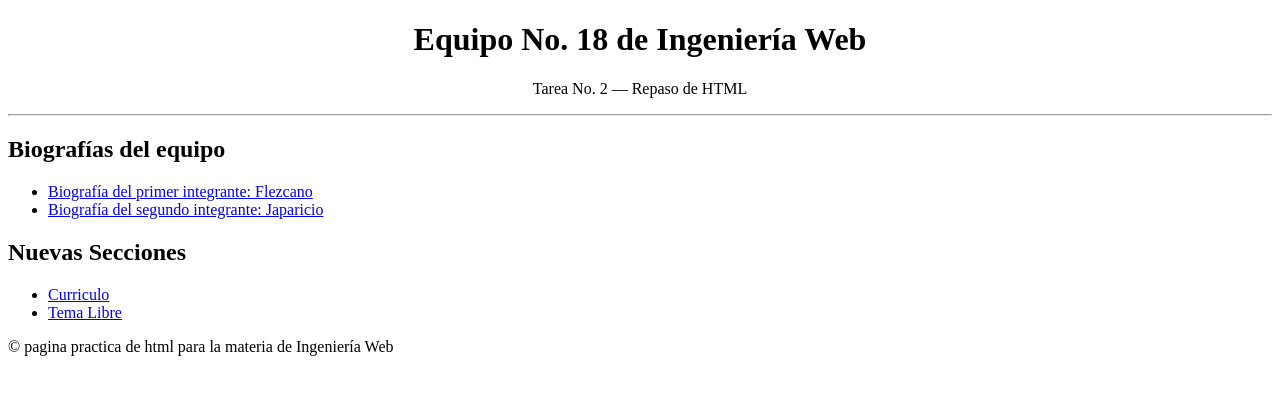
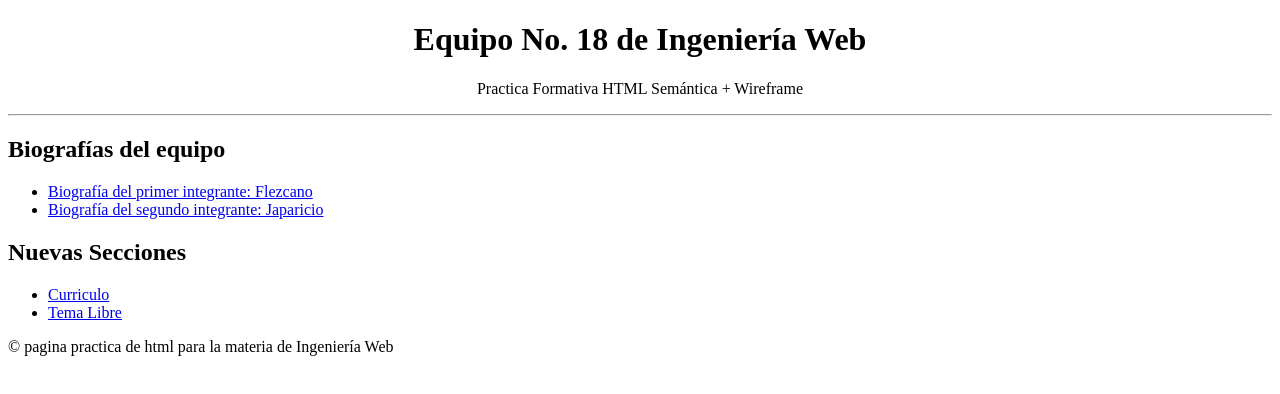
Before and after one commit to Jere-AP/FormativaIngWeb, a plain HTML site: page index.html in a window 1280 px wide. Drawn offline with Linux system fonts and the light colour scheme.

Commit message:
Update index.html

```diff
--- a/index.html
+++ b/index.html
@@ -11,7 +11,7 @@ HTML Semántica + Wireframe
  <center>
   <header>
     <h1>Equipo No. 18 de Ingeniería Web</h1>
-    <p>Tarea No. 2 — Repaso de HTML</p>
+    <p>Practica Formativa HTML Semántica + Wireframe</p>
     <hr>
   </header>
  </center>
```
